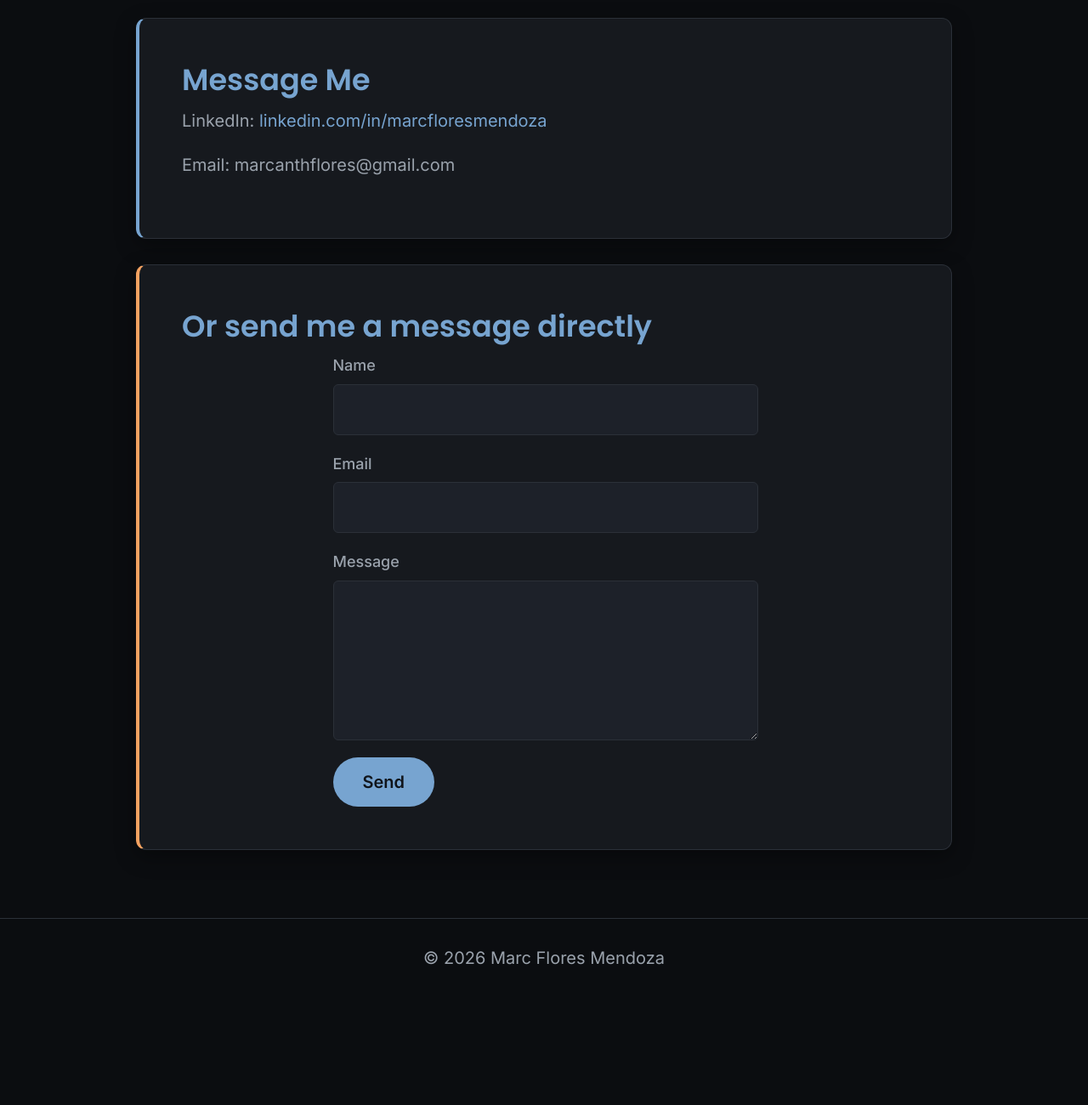
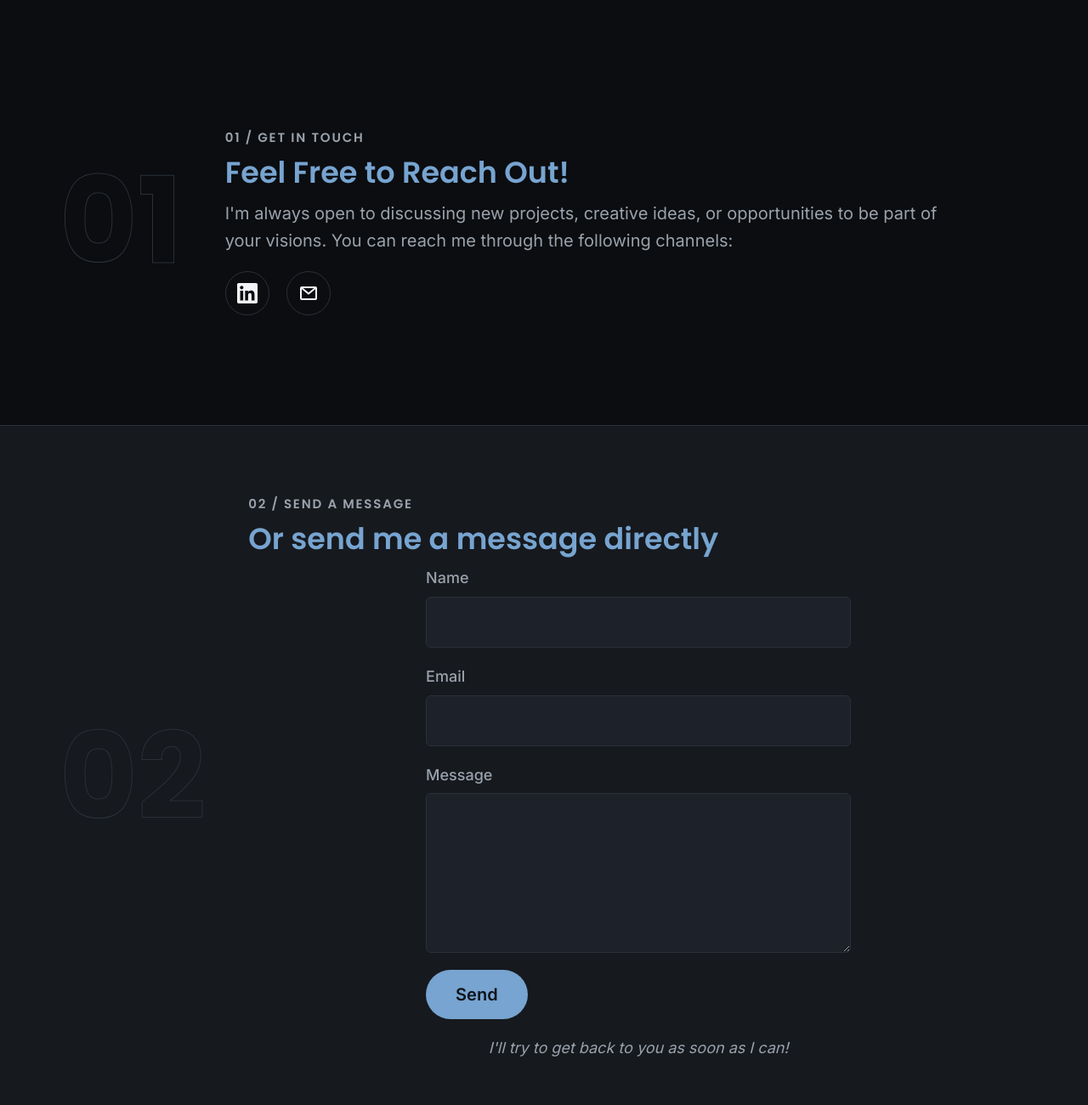
Before and after one commit to marcaflores/CSC436Assignment1, a website: page contact.html in a window 1280 px wide. Shown: the part 480-1780 px from the top of the page at 85% size. Before the commit the page ends 1673 px from the top, so only its background shows below. Drawn offline with nearby package versions, Linux system fonts and the light colour scheme.

Commit message:
contact me matching style, added better ways for user interaction

```diff
--- a/contact.html
+++ b/contact.html
@@ -43,13 +43,30 @@
 </header>
 
 <main id="main-content">
-  <section class="panel contact-info">
-    <h2>Message Me</h2>
-    <p>LinkedIn: <a href="https://www.linkedin.com/in/marcfloresmendoza" target="_blank" rel="noopener noreferrer">linkedin.com/in/marcfloresmendoza</a></p>
-    <p>Email: marcanthflores@gmail.com</p>
+  <section class="content-band reveal">
+    <div class="container band-grid">
+      <span class="band-number" aria-hidden="true">01</span>
+      <div class="band-content contact-info">
+        <span class="panel-eyebrow">01 / Get In Touch</span>
+        <h2>Feel Free to Reach Out!</h2>
+        <p>I'm always open to discussing new projects, creative ideas, or opportunities to be part of your visions. You can reach me through the following channels:</p>
+        <div class="social-links">
+          <a class="social-icon" href="https://www.linkedin.com/in/marcfloresmendoza" target="_blank" rel="noopener noreferrer" aria-label="LinkedIn">
+            <svg viewBox="0 0 24 24" width="20" height="20" fill="currentColor" aria-hidden="true"><path d="M20.447 20.452h-3.554v-5.569c0-1.328-.027-3.037-1.852-3.037-1.853 0-2.136 1.445-2.136 2.939v5.667H9.351V9h3.414v1.561h.046c.477-.9 1.637-1.85 3.37-1.85 3.601 0 4.267 2.37 4.267 5.455v6.286zM5.337 7.433c-1.144 0-2.063-.926-2.063-2.065 0-1.138.92-2.063 2.063-2.063 1.14 0 2.064.925 2.064 2.063 0 1.139-.925 2.065-2.064 2.065zm1.782 13.019H3.555V9h3.564v11.452zM22.225 0H1.771C.792 0 0 .774 0 1.729v20.542C0 23.227.792 24 1.771 24h20.451C23.2 24 24 23.227 24 22.271V1.729C24 .774 23.2 0 22.222 0h.003z"/></svg>
+          </a>
+          <a class="social-icon" href="mailto:marcanthflores@gmail.com" aria-label="Email">
+            <svg viewBox="0 0 24 24" width="20" height="20" fill="none" stroke="currentColor" stroke-width="2" aria-hidden="true"><path d="M4 5h16a1 1 0 0 1 1 1v12a1 1 0 0 1-1 1H4a1 1 0 0 1-1-1V6a1 1 0 0 1 1-1Z"/><path d="m3.5 5.5 8.5 7 8.5-7"/></svg>
+          </a>
+        </div>
+      </div>
+    </div>
   </section>
 
-  <section class="panel">
+  <section class="content-band content-band-alt reveal">
+    <div class="container band-grid">
+      <span class="band-number" aria-hidden="true">02</span>
+      <div class="band-content">
+        <span class="panel-eyebrow">02 / Send a Message</span>
         <h2>Or send me a message directly</h2>
         <form class="contact-form">
           <div class="form-group">
@@ -69,6 +86,9 @@
 
           <button type="submit">Send</button>
         </form>
+        <p class="form-note">I'll try to get back to you as soon as I can!</p>
+      </div>
+    </div>
   </section>
 </main>
 
--- a/styles.css
+++ b/styles.css
@@ -509,12 +509,17 @@ main {
   display: inline-flex;
   align-items: center;
   justify-content: center;
-  width: 44px;
-  height: 44px;
+  width: 52px;
+  height: 52px;
   color: var(--color-text);
   border: 1px solid var(--color-border);
   border-radius: 999px;
   transition: border-color var(--transition), background var(--transition), color var(--transition);
+}
+
+.social-icon svg {
+  width: 24px;
+  height: 24px;
 }
 
 .social-icon:hover {
@@ -791,6 +796,15 @@ main {
   box-shadow: 0 10px 24px rgba(119, 164, 208, 0.35);
 }
 
+.form-note {
+  max-width: 500px;
+  margin: var(--space-2) auto 0;
+  color: var(--color-text-muted);
+  font-size: 0.9rem;
+  font-style: italic;
+  text-align: center;
+}
+
 .resume-viewer {
   width: 100%;
   height: 85vh;
```
Lines whose indentation alone changed are shown as unchanged.
